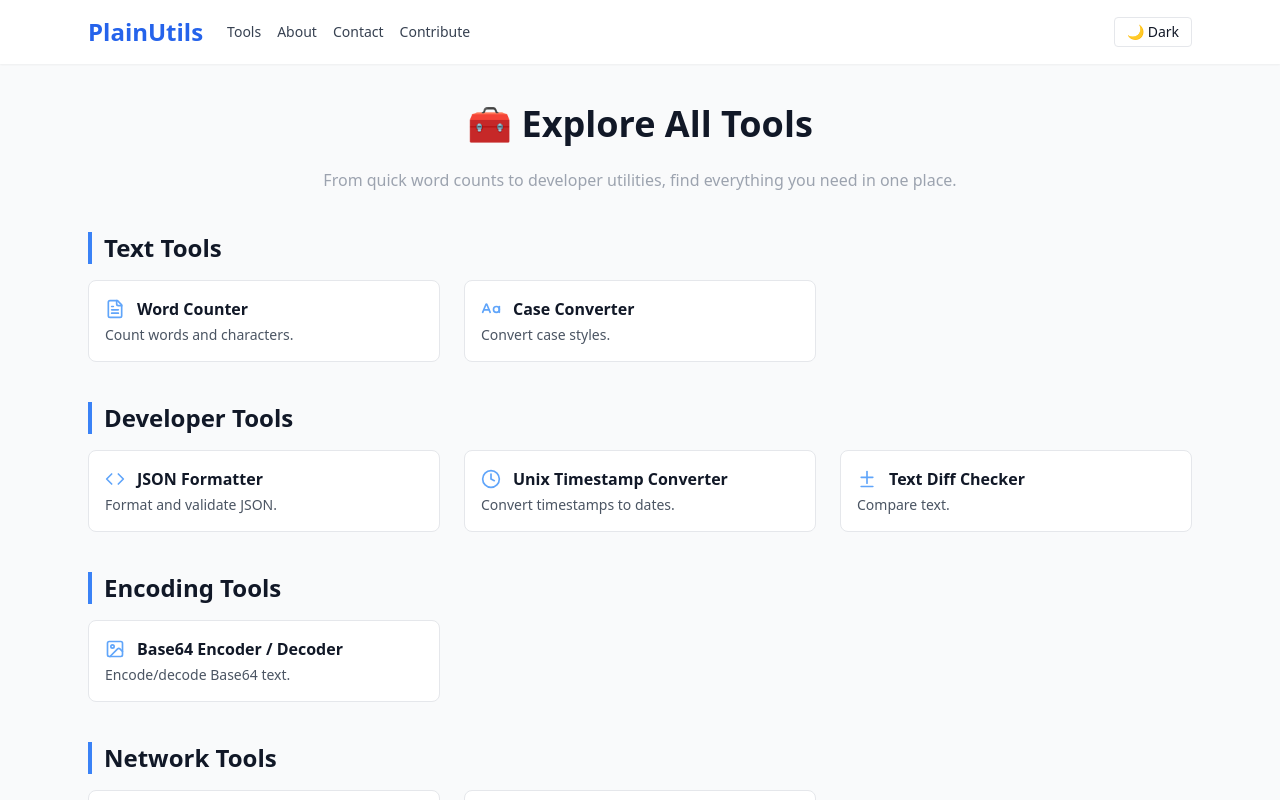
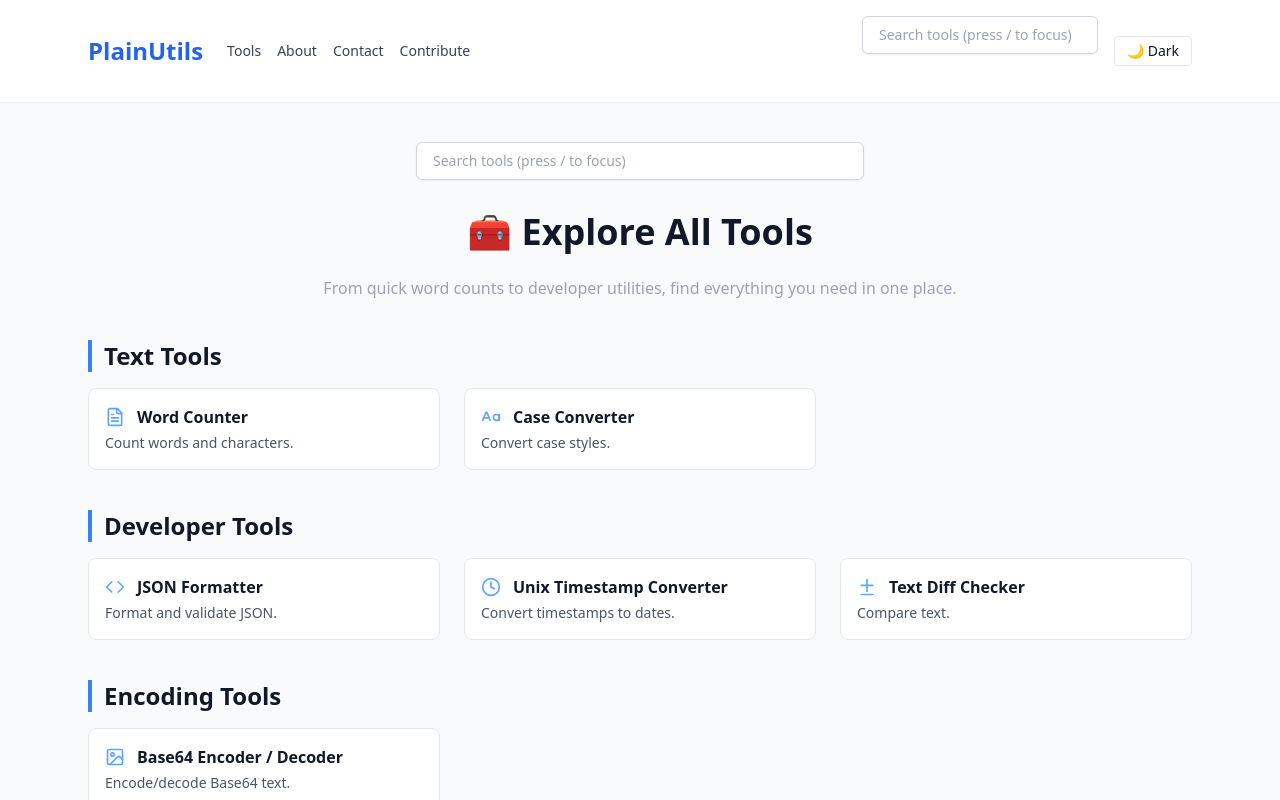
Before and after one commit to pingryte/plainutils, a Next.js app: page /tools in a window 1280 px wide. Shown: the top 800 px of the page. Built offline with nearby package versions, Linux system fonts and the light colour scheme.

Commit message:
Implemented fuzzy search function

```diff
--- a/components/Layout.js
+++ b/components/Layout.js
@@ -1,10 +1,11 @@
 import Head from 'next/head';
 import Link from 'next/link';
 import { useRouter } from 'next/router';
-import { useState } from 'react';
+import { useState, useEffect, useRef } from 'react';
 import DarkModeToggle from './DarkModeToggle';
 import { iconMap } from '../lib/iconMap';
 import RateThisStack from './RateThisStack';
+import ToolSearchBar from './ToolSearchBar';
 
 function ToolSwitcher({ isMobile = false }) {
   const router = useRouter();
@@ -64,6 +65,19 @@ export default function Layout({ title, children }) {
         ? toolSlug.replace(/-/g, ' ').replace(/\b\w/g, (l) => l.toUpperCase())
         : 'PlainUtils';
 
+  const searchBarRef = useRef(null);
+
+  useEffect(() => {
+    const handler = (e) => {
+      if (e.key === '/' && document.activeElement.tagName !== 'INPUT') {
+        e.preventDefault();
+        searchBarRef.current?.focus();
+      }
+    };
+    window.addEventListener('keydown', handler);
+    return () => window.removeEventListener('keydown', handler);
+  }, []);
+
   return (
     <div className="min-h-screen bg-gray-50 dark:bg-gray-950 text-gray-900 dark:text-gray-100 flex flex-col">
       <Head>
@@ -120,6 +134,9 @@ export default function Layout({ title, children }) {
           </div>
 
           <div className="flex items-center gap-4">
+            <div className="hidden md:block">
+              <ToolSearchBar className="w-64" inputRef={searchBarRef} />
+            </div>
             <DarkModeToggle />
             <button
               onClick={() => setMenuOpen(!menuOpen)}
@@ -154,6 +171,8 @@ export default function Layout({ title, children }) {
           {toolMenuOpen && <ToolSwitcher isMobile={true} />}
         </div>
       )}
+
+
 
       <main className="flex w-full max-w-6xl mx-auto gap-8 px-6 py-10">
         {isToolPage && <ToolSwitcher />}
--- /dev/null
+++ b/components/ToolSearchBar.js
@@ -0,0 +1,80 @@
+// components/ToolSearchBar.js
+import { useEffect, useRef, useState } from 'react';
+import Fuse from 'fuse.js';
+import Link from 'next/link';
+import { iconMap } from '../lib/iconMap';
+
+const tools = [
+  { title: 'Word Counter', href: '/tools/word-counter' },
+  { title: 'JSON Formatter', href: '/tools/json-formatter' },
+  { title: 'Base64 Encoder / Decoder', href: '/tools/base64' },
+  { title: 'Case Converter', href: '/tools/case-converter' },
+  { title: 'Unix Timestamp Converter', href: '/tools/unix-timestamp' },
+  { title: 'Text Diff Checker', href: '/tools/text-diff' },
+  { title: 'DNS Lookup', href: '/tools/dns-lookup' },
+  { title: 'IP Location Lookup', href: '/tools/ip-lookup' },
+];
+
+const fuse = new Fuse(tools, {
+  keys: ['title'],
+  threshold: 0.4,
+});
+
+export default function ToolSearchBar({ className = '' }) {
+  const [query, setQuery] = useState('');
+  const [results, setResults] = useState([]);
+  const inputRef = useRef(null);
+
+  useEffect(() => {
+    const handler = (e) => {
+      if (e.key === '/') {
+        e.preventDefault();
+        inputRef.current?.focus();
+      }
+    };
+    window.addEventListener('keydown', handler);
+    return () => window.removeEventListener('keydown', handler);
+  }, []);
+
+  useEffect(() => {
+    if (query.trim() === '') {
+      setResults([]);
+    } else {
+      const searchResults = fuse.search(query);
+      setResults(searchResults.map((r) => r.item));
+    }
+  }, [query]);
+
+  return (
+    <div className={`relative max-w-md w-full mx-auto mb-8 ${className}`}>
+      <input
+        ref={inputRef}
+        type="text"
+        placeholder="Search tools (press / to focus)"
+        aria-label="Search tools"
+        value={query}
+        onChange={(e) => setQuery(e.target.value)}
+        className="w-full px-4 py-2 border border-gray-300 dark:border-gray-700 rounded-md shadow-sm bg-white dark:bg-gray-800 text-sm focus:outline-none focus:ring-2 focus:ring-blue-500"
+      />
+      {results.length > 0 && (
+        <ul className="absolute z-10 w-full mt-1 bg-white dark:bg-gray-900 border border-gray-300 dark:border-gray-700 rounded-md shadow-lg divide-y divide-gray-200 dark:divide-gray-700">
+          {results.map(({ title, href }) => {
+            const Icon = iconMap[title];
+            return (
+              <li key={href}>
+                <Link
+                  href={href}
+                  className="flex items-center gap-3 px-4 py-2 text-sm hover:bg-blue-50 dark:hover:bg-gray-700 transition-colors duration-150"
+                  onClick={() => setQuery('')}
+                >
+                  {Icon && <Icon className="w-4 h-4 text-blue-500" />}
+                  {title}
+                </Link>
+              </li>
+            );
+          })}
+        </ul>
+      )}
+    </div>
+  );
+}
--- a/package.json
+++ b/package.json
@@ -9,6 +9,7 @@
     "start": "next start"
   },
   "dependencies": {
+    "fuse.js": "^7.1.0",
     "lucide-react": "^0.526.0",
     "next": "^14.1.0",
     "next-sitemap": "^4.2.3",
--- a/pages/index.js
+++ b/pages/index.js
@@ -1,6 +1,7 @@
 import Link from 'next/link';
 import Layout from '../components/Layout';
 import React from 'react';
+import ToolSearchBar from '../components/ToolSearchBar';
 import {
   FileText,
   Code,
@@ -116,6 +117,7 @@ export default function Home() {
         </p>
       </section>
 
+
       {/* Tools Grid */}
       <div className="grid grid-cols-1 sm:grid-cols-2 lg:grid-cols-3 gap-6 mb-12">
         {tools.map(({ title, href, icon: Icon }) => (
--- a/pages/tools.js
+++ b/pages/tools.js
@@ -1,3 +1,4 @@
+import ToolSearchBar from '../components/ToolSearchBar';
 import Layout from '../components/Layout';
 import Link from 'next/link';
 import { iconMap } from '../lib/iconMap';
@@ -22,6 +23,9 @@ export default function ToolsPage() {
 
   return (
     <Layout title="">
+      <div className="mb-8 max-w-xl mx-auto">
+        <ToolSearchBar />
+      </div>
       <h1 className="text-4xl font-extrabold mb-6 text-center">🧰 Explore All Tools</h1>
       <p className="text-center text-gray-400 mb-10 max-w-2xl mx-auto">
         From quick word counts to developer utilities, find everything you need in one place.
```
Also changed, not shown: 1 other file (tests, documents, lock files or other folders).
